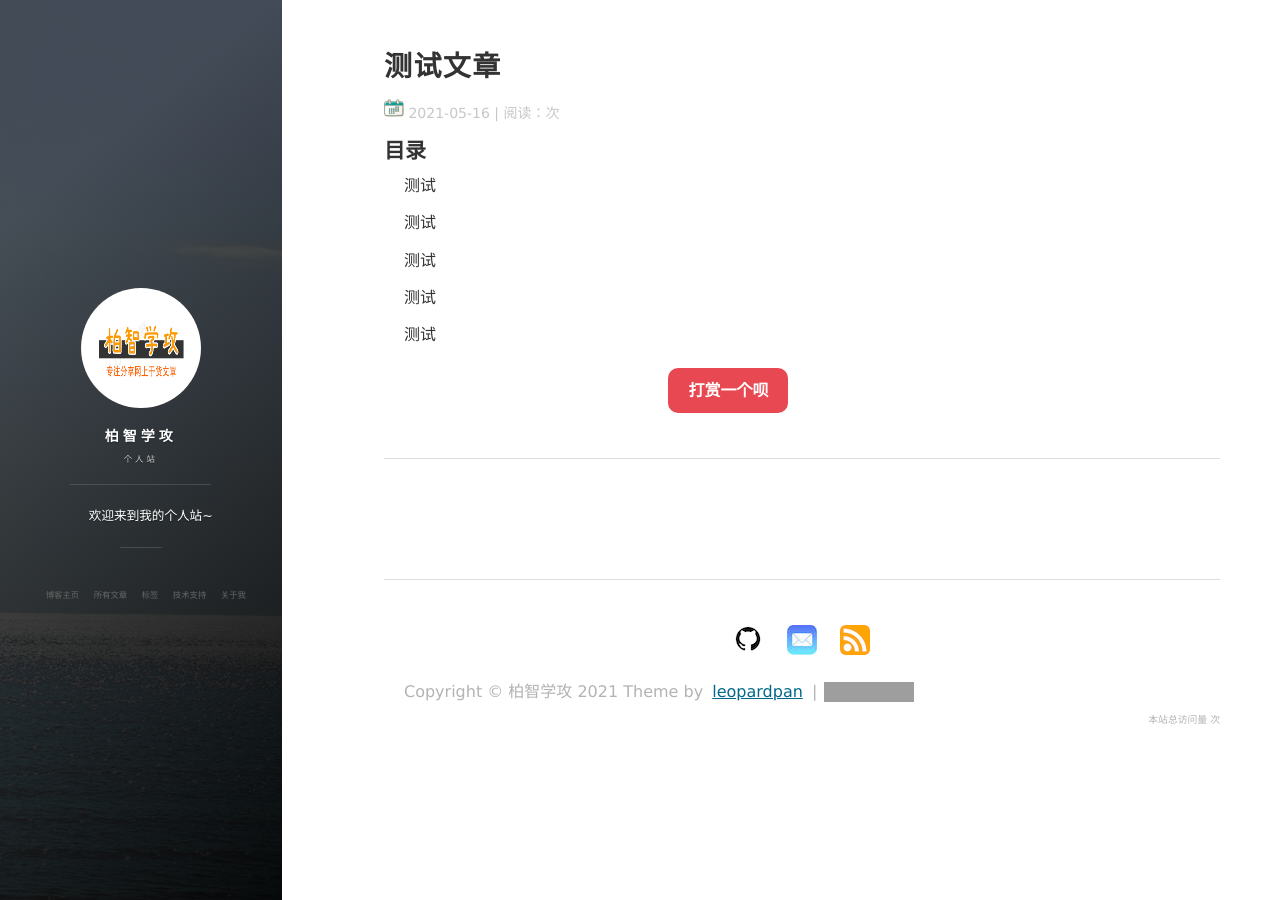
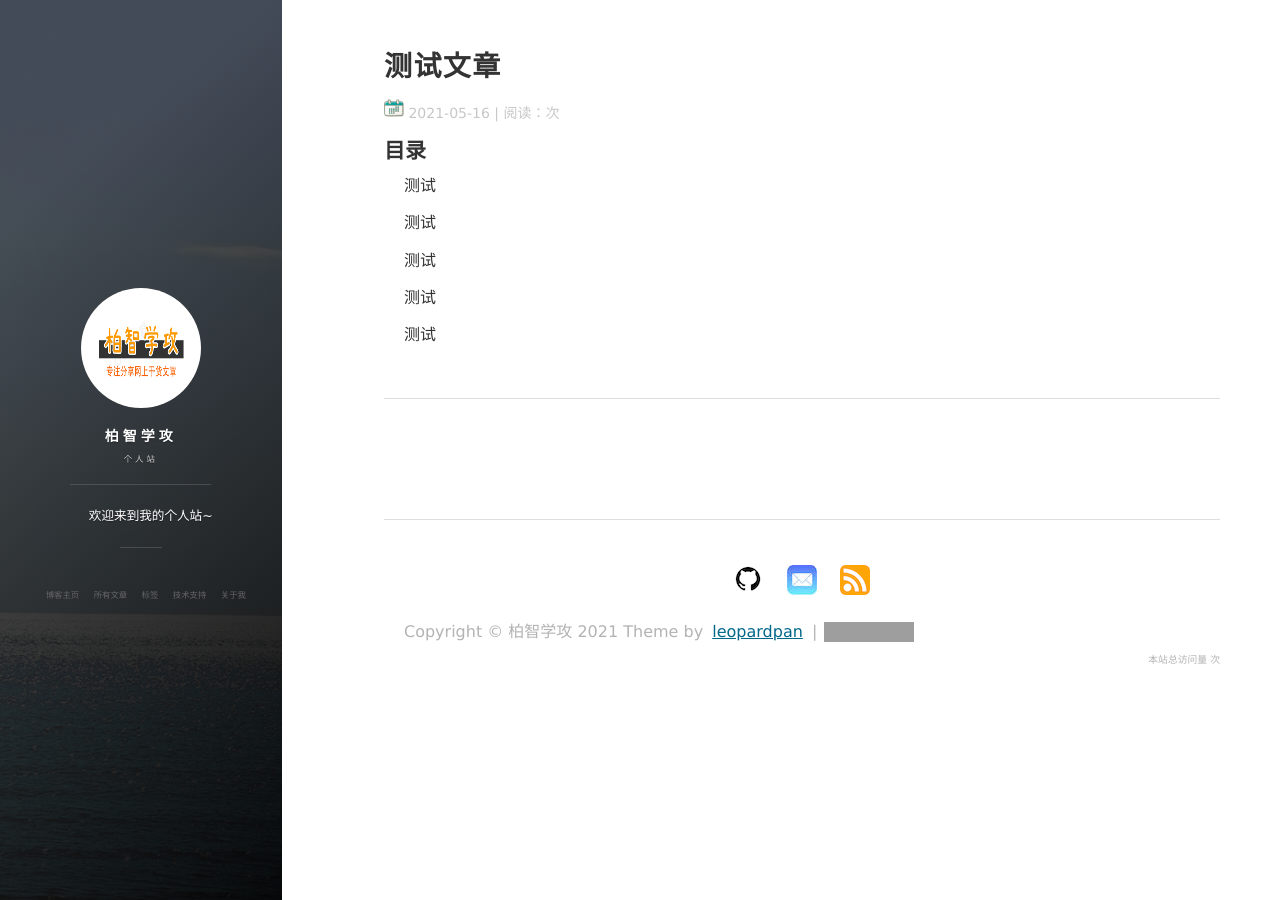
Before and after one commit to 111154XUE8/111154XUE8.github.io, a Jekyll site: the page built from _posts/2021-05-16-jekyy.md, in a window 1280 px wide. Built offline with Jekyll 4.4.1, drawn with Linux system fonts in a browser that asks for light colours; nearby versions of some CDN libraries; comment, search, counter and statistics services are not loaded; grey boxes are pictures that could not be loaded.

Commit message:
去除赞赏功能

```diff
--- a/_includes/new-old.html
+++ b/_includes/new-old.html
@@ -1,33 +1,5 @@
 <section>
 
-            <div class="content-play">
-              <p><a href="javascript:void(0)" onclick="dashangToggle()" class="dashang" title="打赏，支持一下">打赏一个呗</a></p>
-              <div class="hide_box-play"></div>
-              <div class="shang_box-play">
-                <a class="shang_close-play" href="javascript:void(0)" onclick="dashangToggle()" title="关闭"><img src="/images/payimg/close.jpg" alt="取消" /></a>
-                <div class="shang_tit-play">
-                  <p>感谢您的支持，我会继续努力的!</p>
-                </div>
-                <div class="shang_payimg">
-                    <img src="/images/payimg/alipayimg.jpg" alt="扫码支持" title="扫一扫" />
-                </div>
-              <div class="shang_payimg">
-                    <img src="/images/payimg/weipayimg.jpg" alt="扫码支持" title="扫一扫" />
-                </div>
-                <div class="pay_explain">扫码打赏，你说多少就多少</div>
-                <div class="shang_payselect">
-                  <div class="pay_item checked" data-id="alipay">
-                    <span class="pay_logo"><img src="/images/payimg/alipay.jpg" alt="支付宝" /></span>
-                  </div>
-                  <div class="pay_item" data-id="weipay">
-                    <span class="pay_logo"><img src="/images/payimg/wechat.jpg" alt="微信" /></span>
-                  </div>
-                </div>
-                <div class="shang_info-play">
-                  <p>打开<span id="shang_pay_txt">支付宝</span>扫一扫，即可进行扫码打赏哦</p>
-                </div>
-              </div>
-            </div>
             <script type="text/javascript">
             function dashangToggle(){
               $(".hide_box-play").fadeToggle();
```
